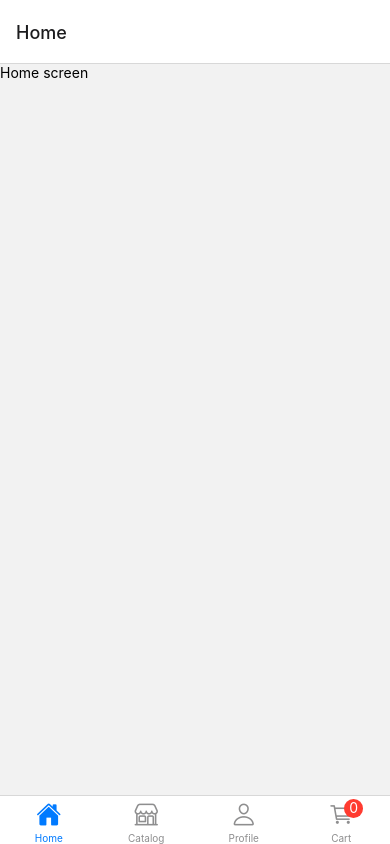
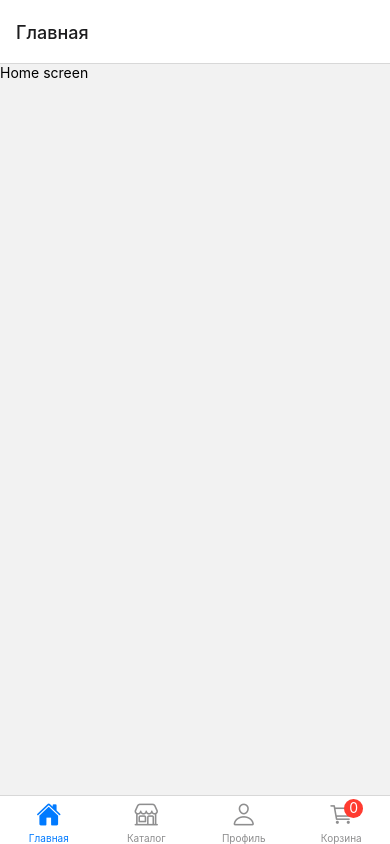
Before and after one commit to DanilBogdanov/BagiraRNApp, a React Native app: screen / in a window 390 px wide. Built offline with nearby package versions, Linux system fonts and the light colour scheme; what react-native-mmkv would draw is missing.

Commit message:
feat: add title to bottom navigator

```diff
--- a/src/navigation/TabNavigator.tsx
+++ b/src/navigation/TabNavigator.tsx
@@ -30,6 +30,7 @@ const TabNavigator = () => {
         name={Screens.Home}
         component={HomeScreen}
         options={{
+          title: 'Главная',
           tabBarIcon: prop => icon({name: 'home', ...prop}),
         }}
       />
@@ -37,6 +38,7 @@ const TabNavigator = () => {
         name={Screens.Catalog}
         component={CatalogScreen}
         options={{
+          title: 'Каталог',
           tabBarIcon: prop => icon({name: 'storefront', ...prop}),
         }}
       />
@@ -44,6 +46,7 @@ const TabNavigator = () => {
         name={Screens.Profile}
         component={ProfileScreen}
         options={{
+          title: 'Профиль',
           tabBarIcon: prop => icon({name: 'person', ...prop}),
         }}
       />
@@ -51,6 +54,7 @@ const TabNavigator = () => {
         name={Screens.Cart}
         component={CartScreen}
         options={{
+          title: 'Корзина',
           tabBarBadge: cart.size,
           tabBarIcon: prop => icon({name: 'cart', ...prop}),
         }}
```
